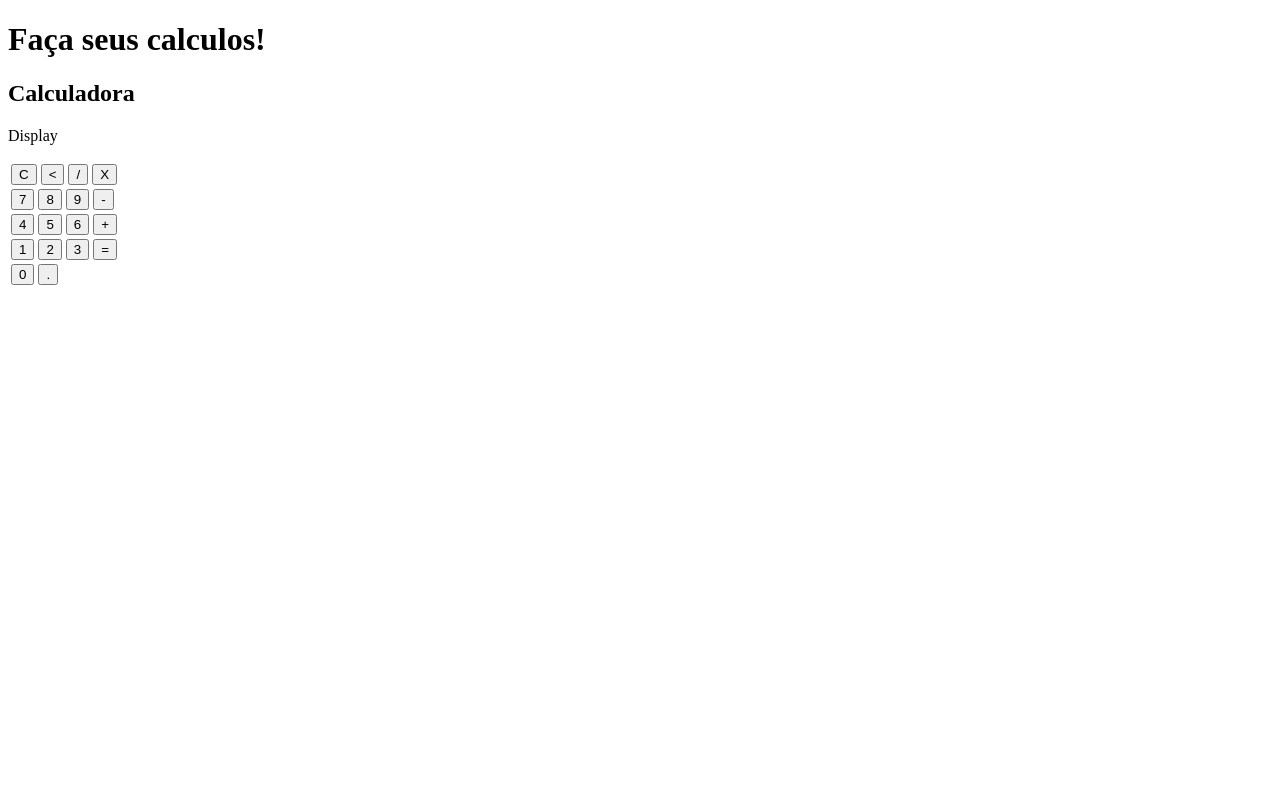
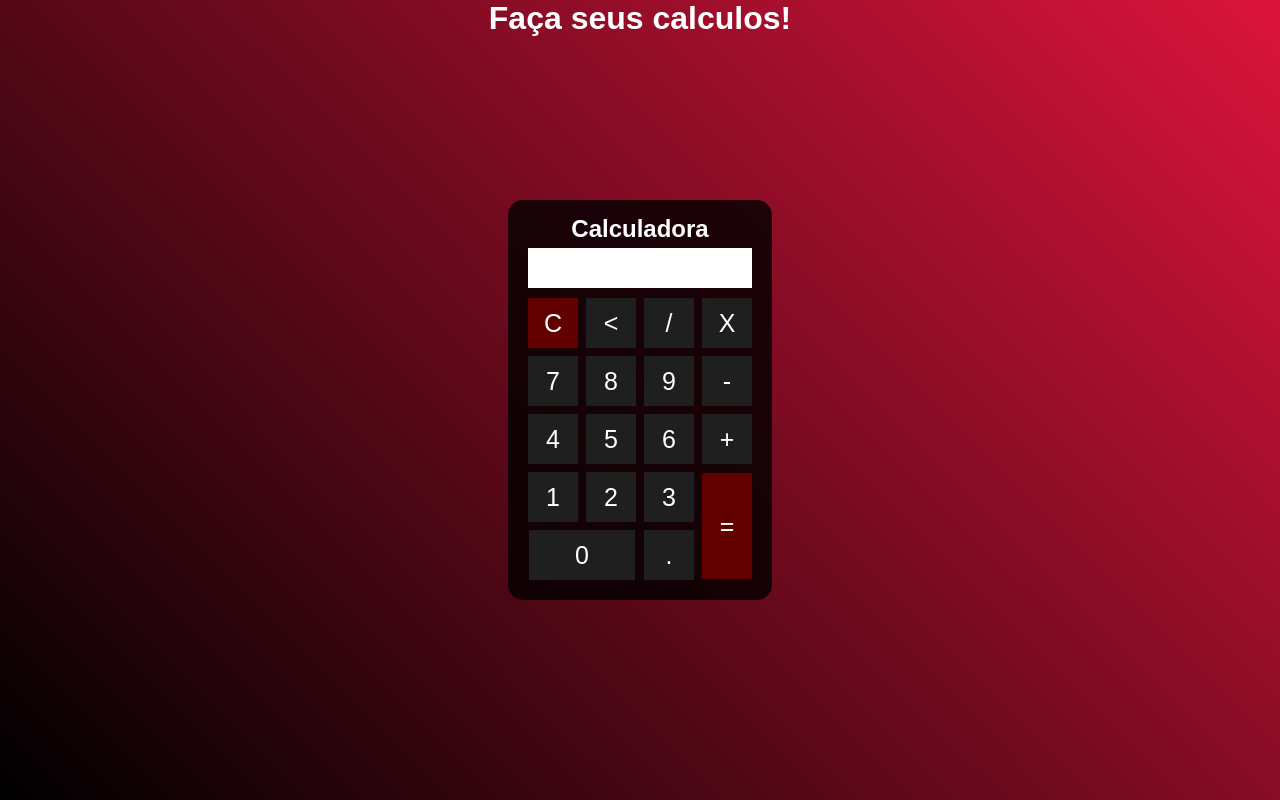
Before and after one commit to Fillpss/Calculadora, a plain HTML site: page index.html in a window 1280 px wide. Drawn offline with Linux system fonts and the light colour scheme.

Commit message:
HTML + CSS terminados

```diff
--- a/css/main.css
+++ b/css/main.css
@@ -0,0 +1,67 @@
+*{
+    margin: 0;
+    padding: 0;
+}
+.fundo{
+    background-image: linear-gradient(45deg,black,crimson);
+    height: 100vh;
+    color: white;
+    font-family: Arial, Helvetica, sans-serif;
+    text-align: center;
+}
+.calculadora{
+    position: absolute;
+    background-color: rgba(0, 0, 0, 0.801);
+    top: 50%;
+    left: 50%;
+    transform: translate(-50%,-50%);
+    border-radius: 15px;
+    padding: 15px;
+}
+.botoes{
+    width: 50px;
+    height: 50px;
+    font-size: 25px;
+    cursor: pointer;
+    background-color: rgb(31,31,31);
+    color: white;
+    margin: 3px;
+    border: none;
+}
+.botoes:hover{
+    background-color: black;
+}
+.botc{
+    width: 50px;
+    height: 50px;
+    font-size: 25px;
+    cursor: pointer;
+    background-color: rgb(98, 0, 0);
+    color: white;
+    margin: 3px;
+    border: none;
+}
+.botc:hover{
+    background-color: rgb(172, 0, 0);
+}
+.botequal{
+    width: 50px;
+    height: 50px;
+    font-size: 25px;
+    cursor: pointer;
+    background-color: rgb(98, 0, 0);
+    color: white;
+    margin: 3px;
+    border: none;
+}
+.botequal:hover{
+    background-color: rgb(172, 0, 0);
+}
+#resultado{
+    width: 214px;
+    background-color: white;
+    height: 30px;
+    margin: 5px;
+    text-align: right;
+    padding: 5px;
+}
--- a/index.html
+++ b/index.html
@@ -11,55 +11,44 @@
 </head>
 
 <body>
-    <div class="Fundo">
+    <div class="fundo">
         <h1>Faça seus calculos!</h1>
-    </div>
-
-    <div class="Calculadora">
+        <div class="calculadora">
             <h2>Calculadora</h2>
-        <p>Display</p>
+            <p id="resultado">resultado</p>
             <table>
                 <tr>
-                <td>
-                    <button class="botoes">C</button>
-                    <button class="botoes">&lt</button>
-                    <button class="botoes">/</button>
-                    <button class="botoes">X</button>
-                </td>
-                <tr>
-                    <td>
-                        <button class="botoes">7</button>
-                        <button class="botoes">8</button>
-                        <button class="botoes">9</button>
-                        <button class="botoes">-</button>
-                    </td>
+                    <td><button class="botc">C</button></td>
+                    <td><button class="botoes">&lt</button></td>
+                    <td><button class="botoes">/</button></td>
+                    <td><button class="botoes">X</button></td>
                 </tr>
                 <tr>
-                    <td>
-                        <button class="botoes">4</button>
-                        <button class="botoes">5</button>
-                        <button class="botoes">6</button>
-                        <button class="botoes">+</button>
-                    </td>
+                    <td><button class="botoes">7</button></td>
+                    <td><button class="botoes">8</button></td>
+                    <td><button class="botoes">9</button></td>
+                    <td><button class="botoes">-</button></td>
+                </tr>
                 <tr>
-                        <td>
-                            <button class="botoes">1</button>
-                            <button class="botoes">2</button>
-                            <button class="botoes">3</button>
-                            <button class="botoes">=</button>
-                        </td>
+
+                    <td><button class="botoes">4</button></td>
+                    <td><button class="botoes">5</button></td>
+                    <td><button class="botoes">6</button></td>
+                    <td><button class="botoes">+</button></td>
+                </tr>
                 <tr>
-                            <td>
-                                <button class="botoes">0</button>
-                                <button class="botoes">.</button>
-                            </td>
+                    <td><button class="botoes">1</button></td>
+                    <td><button class="botoes">2</button></td>
+                    <td><button class="botoes">3</button></td>
+                    <td rowspan="2"><button class="botequal" style="height: 106px;">=</button></td>
                 </tr>
-                    </tr>
-                </tr>
+                <tr>
+                    <td colspan="2"><button class="botoes" style="width: 106px">0</button></td>
+                    <td><button class="botoes">.</button></td>
                 </tr>
             </table>
         </div>
-
+    </div>
 </body>
 
 </html>
```
Lines whose indentation alone changed are shown as unchanged.
